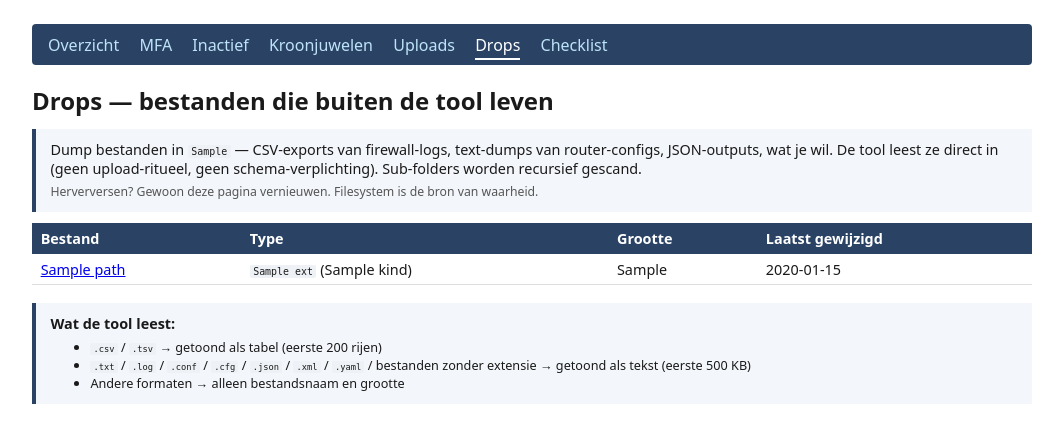
After one commit to security-commons-nl/security-posture-tool, a FastAPI app: template v0.1/templates/drops.html in a window 1280 px wide. The commit adds this page. Shown: the top 443 px of the page, without its empty margins (108-1171 px from the left). Run offline with FastAPI, Linux system fonts and the light colour scheme; the template is opened without the code that fills it: most values are stand-ins (such as "Sample title", 1, 10 or a date in 2020).

Commit message:
Add drops/ folder — read files that live outside the tool
Generiek mechanisme om bestanden te lezen die buiten de tool leven:
CSV-exports van firewall-logs, text-dumps van router-configs, JSON-
exports, scan-output. Geen upload-ritueel, geen schema-verplichting —
drop het bestand in v0.1/drops/ (of zet DROPS_PATH in .env naar een
gedeelde schijf) en de tool leest het on-demand.

Principe: de filesystem is de bron van waarheid, de tool is alleen de
lezer. Niets wordt in de DB opgeslagen.

- v0.1/drops.py: list_drops() + read_drop() met path-traversal-guard
- v0.1/app.py: routes /drops en /drops/view/{path}
- v0.1/templates/drops.html + drop_detail.html: lijst + preview
- v0.1/templates/base.html: nav-item toegevoegd
- v0.1/drops/README.md: gebruiksuitleg + voorbeelden
- v0.1/.env.example: DROPS_PATH variabele
- .gitignore: drops/* uitgesloten behalve README + .gitkeep

CSV wordt getoond als tabel (eerste 200 rijen). Text-formaten (.txt,
.log, .conf, .cfg, .json, .xml, .yaml, .ini, geen extensie) als pre-
formatted text (eerste 500 KB). Binaire formaten alleen filename +
grootte.

```diff
--- a/v0.1/app.py
+++ b/v0.1/app.py
@@ -12,6 +12,7 @@ from fastapi.templating import Jinja2Templates
 
 import checklist
 import db
+import drops
 import entra
 
 app = FastAPI(title="security-posture-tool v0.1")
@@ -115,6 +116,32 @@ def uploads_page(request: Request):
     return templates.TemplateResponse("uploads.html", {"request": request})
 
 
+@app.get("/drops", response_class=HTMLResponse)
+def drops_page(request: Request):
+    return templates.TemplateResponse(
+        "drops.html",
+        {
+            "request": request,
+            "files": drops.list_drops(),
+            "drops_path": str(drops.DROPS_PATH),
+        },
+    )
+
+
+@app.get("/drops/view/{path:path}", response_class=HTMLResponse)
+def drops_view(request: Request, path: str):
+    try:
+        result = drops.read_drop(path)
+    except ValueError:
+        raise HTTPException(400, "Ongeldig pad")
+    if result is None:
+        raise HTTPException(404, "Bestand niet gevonden")
+    return templates.TemplateResponse(
+        "drop_detail.html",
+        {"request": request, "file": result, "path": path},
+    )
+
+
 def _truthy(val: str) -> bool:
     return str(val).strip().lower() in {"true", "yes", "ja", "1", "enabled", "on"}
 
--- /dev/null
+++ b/v0.1/drops.py
@@ -0,0 +1,135 @@
+"""Drops-folder — lees bestanden die buiten de tool leven.
+
+De tool beschouwt `DROPS_PATH` (default `./drops/`) als een lees-folder. Alles
+wat daarin staat — CSV's van firewall-logs, textfile-dumps van router-configs,
+JSON-exports — kan via de UI worden ingezien zonder upload-ritueel. Het team
+dumpt bestanden daar; de tool lijst en opent ze.
+
+Geen DB-opslag: files zijn de bron van waarheid, tool leest on-demand.
+"""
+
+from __future__ import annotations
+
+import csv
+import os
+from datetime import datetime
+from pathlib import Path
+
+from dotenv import load_dotenv
+
+load_dotenv()
+
+DROPS_PATH = Path(os.environ.get("DROPS_PATH", "drops")).resolve()
+
+TEXT_EXT = {".txt", ".log", ".conf", ".cfg", ".md", ".json", ".xml", ".yaml", ".yml", ".ini"}
+CSV_EXT = {".csv", ".tsv"}
+PREVIEW_BYTES = 500_000    # max 500 KB text preview
+PREVIEW_ROWS = 200         # max 200 CSV rows preview
+
+
+def list_drops() -> list[dict]:
+    """Lijst alle bestanden (recursief) onder DROPS_PATH, sorteren op mtime desc."""
+    if not DROPS_PATH.exists():
+        return []
+    out: list[dict] = []
+    for p in DROPS_PATH.rglob("*"):
+        if p.is_dir():
+            continue
+        if p.name.lower() == "readme.md":
+            continue
+        if p.name.startswith("."):
+            continue
+        try:
+            stat = p.stat()
+        except OSError:
+            continue
+        out.append({
+            "path": str(p.relative_to(DROPS_PATH)).replace("\\", "/"),
+            "name": p.name,
+            "size": stat.st_size,
+            "size_human": _human_size(stat.st_size),
+            "mtime": datetime.fromtimestamp(stat.st_mtime).isoformat(timespec="seconds"),
+            "ext": p.suffix.lower(),
+            "kind": _kind(p),
+        })
+    out.sort(key=lambda r: r["mtime"], reverse=True)
+    return out
+
+
+def read_drop(relpath: str) -> dict | None:
+    """Lees een bestand veilig binnen DROPS_PATH. Retourneert None als onbekend."""
+    target = (DROPS_PATH / relpath).resolve()
+    # Voorkom path-traversal
+    try:
+        target.relative_to(DROPS_PATH)
+    except ValueError:
+        raise ValueError("Path buiten DROPS_PATH")
+    if not target.exists() or not target.is_file():
+        return None
+
+    ext = target.suffix.lower()
+    stat = target.stat()
+
+    if ext in CSV_EXT:
+        return _read_csv(target, ext)
+    if ext in TEXT_EXT or not ext:
+        return _read_text(target)
+    return {
+        "type": "binary",
+        "filename": target.name,
+        "size": stat.st_size,
+        "size_human": _human_size(stat.st_size),
+    }
+
+
+def _read_csv(p: Path, ext: str) -> dict:
+    delim = "\t" if ext == ".tsv" else ","
+    rows: list[list[str]] = []
+    total = 0
+    with open(p, encoding="utf-8-sig", newline="", errors="replace") as f:
+        reader = csv.reader(f, delimiter=delim)
+        for i, row in enumerate(reader):
+            total = i + 1
+            if i <= PREVIEW_ROWS:
+                rows.append(row)
+    headers = rows[0] if rows else []
+    data = rows[1:PREVIEW_ROWS + 1]
+    return {
+        "type": "csv",
+        "filename": p.name,
+        "headers": headers,
+        "rows": data,
+        "total_rows": max(0, total - 1),
+        "truncated": total > PREVIEW_ROWS + 1,
+    }
+
+
+def _read_text(p: Path) -> dict:
+    with open(p, encoding="utf-8", errors="replace") as f:
+        content = f.read(PREVIEW_BYTES + 1)
+    truncated = len(content) > PREVIEW_BYTES
+    if truncated:
+        content = content[:PREVIEW_BYTES]
+    return {
+        "type": "text",
+        "filename": p.name,
+        "content": content,
+        "truncated": truncated,
+    }
+
+
+def _kind(p: Path) -> str:
+    ext = p.suffix.lower()
+    if ext in CSV_EXT:
+        return "csv"
+    if ext in TEXT_EXT or not ext:
+        return "text"
+    return "binary"
+
+
+def _human_size(n: int) -> str:
+    for unit in ("B", "KB", "MB", "GB"):
+        if n < 1024:
+            return f"{n:.0f} {unit}" if unit == "B" else f"{n:.1f} {unit}"
+        n = n / 1024
+    return f"{n:.1f} TB"
--- a/v0.1/templates/base.html
+++ b/v0.1/templates/base.html
@@ -32,6 +32,7 @@
   <a href="/inactive" {% if "/inactive" in request.url.path %}class="active"{% endif %}>Inactief</a>
   <a href="/crown-jewels" {% if "/crown-jewels" in request.url.path %}class="active"{% endif %}>Kroonjuwelen</a>
   <a href="/uploads" {% if "/uploads" in request.url.path %}class="active"{% endif %}>Uploads</a>
+  <a href="/drops" {% if "/drops" in request.url.path %}class="active"{% endif %}>Drops</a>
   <a href="/checklist" {% if "/checklist" in request.url.path %}class="active"{% endif %}>Checklist</a>
 </nav>
 
--- /dev/null
+++ b/v0.1/templates/drops.html
@@ -0,0 +1,55 @@
+{% extends "base.html" %}
+{% block content %}
+<h1>Drops — bestanden die buiten de tool leven</h1>
+
+<div class="card">
+  <p style="margin: 0;">
+    Dump bestanden in <code>{{ drops_path }}</code> — CSV-exports van firewall-logs,
+    text-dumps van router-configs, JSON-outputs, wat je wil. De tool leest ze direct
+    in (geen upload-ritueel, geen schema-verplichting). Sub-folders worden recursief
+    gescand.
+  </p>
+  <p style="margin: 0.4em 0 0 0; font-size: 0.85em; color: #555;">
+    Herverversen? Gewoon deze pagina vernieuwen. Filesystem is de bron van waarheid.
+  </p>
+</div>
+
+{% if files %}
+<table>
+  <thead>
+    <tr>
+      <th>Bestand</th>
+      <th>Type</th>
+      <th>Grootte</th>
+      <th>Laatst gewijzigd</th>
+    </tr>
+  </thead>
+  <tbody>
+  {% for f in files %}
+    <tr>
+      <td><a href="/drops/view/{{ f.path }}">{{ f.path }}</a></td>
+      <td><code>{{ f.ext or "—" }}</code> ({{ f.kind }})</td>
+      <td>{{ f.size_human }}</td>
+      <td>{{ f.mtime }}</td>
+    </tr>
+  {% endfor %}
+  </tbody>
+</table>
+{% else %}
+<p class="empty">
+  Geen bestanden gevonden in <code>{{ drops_path }}</code>. Zet een CSV of
+  text-file in die folder en ververs deze pagina.
+</p>
+{% endif %}
+
+<div class="card" style="margin-top: 1.2em;">
+  <strong>Wat de tool leest:</strong>
+  <ul style="margin: 0.4em 0 0 0; font-size: 0.88em;">
+    <li><code>.csv</code> / <code>.tsv</code> → getoond als tabel (eerste 200 rijen)</li>
+    <li><code>.txt</code> / <code>.log</code> / <code>.conf</code> / <code>.cfg</code> /
+        <code>.json</code> / <code>.xml</code> / <code>.yaml</code> / bestanden zonder
+        extensie → getoond als tekst (eerste 500 KB)</li>
+    <li>Andere formaten → alleen bestandsnaam en grootte</li>
+  </ul>
+</div>
+{% endblock %}
```
Also changed, not shown: v0.1/templates/drop_detail.html (added, +47 -0 lines), v0.1/drops/README.md (added), 3 other files.
